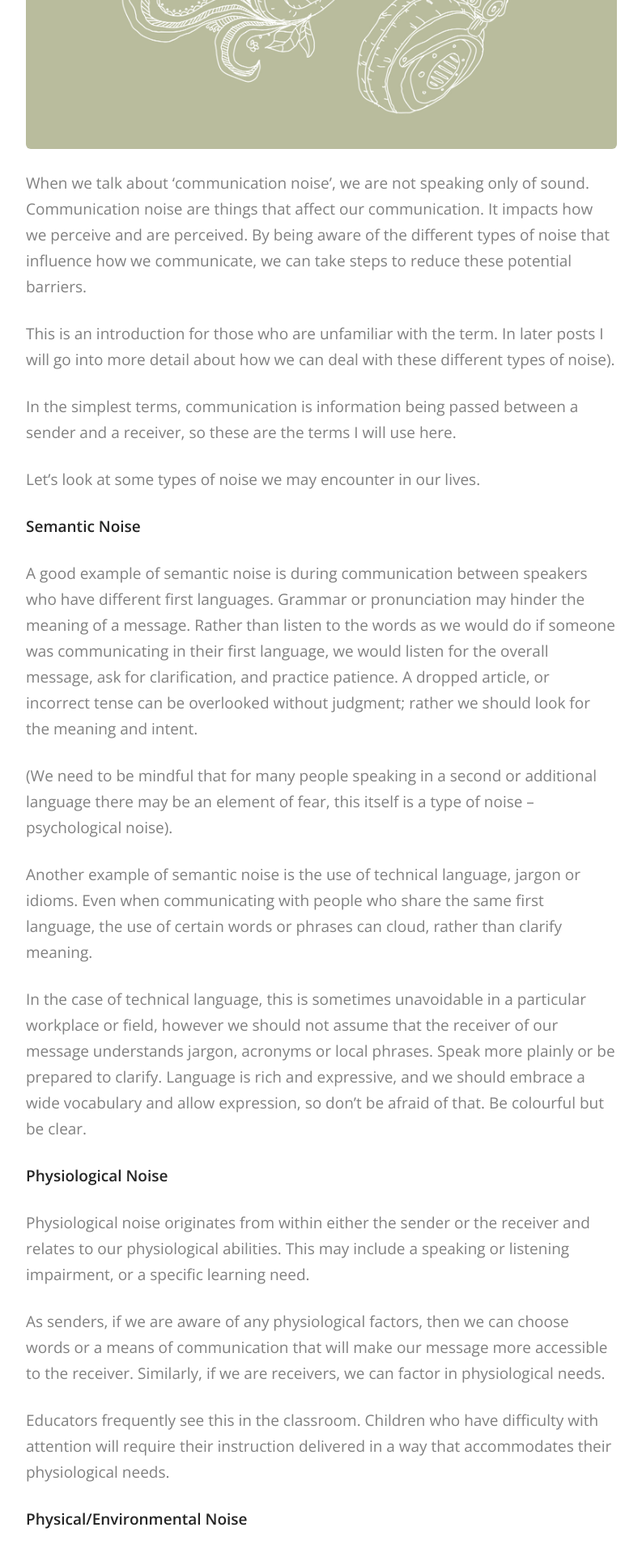
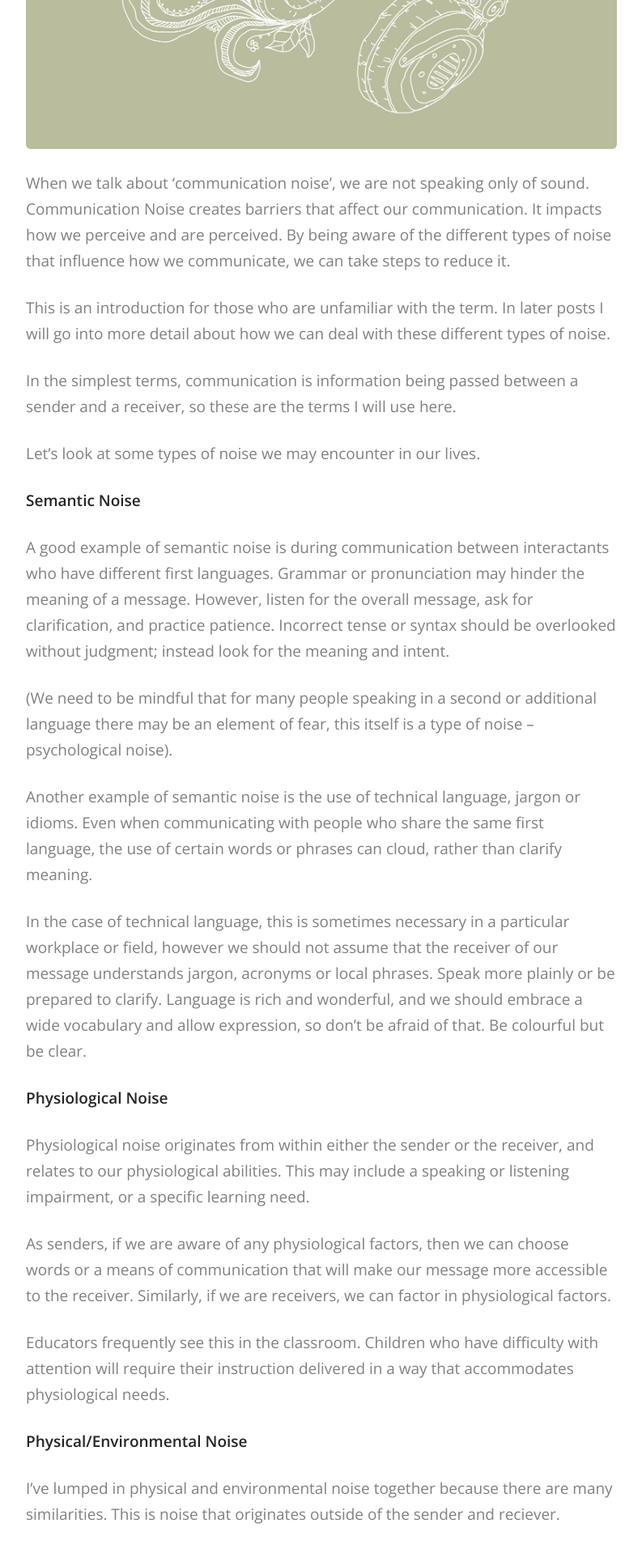
Before and after one commit to catesg/catesg.github.io, a Jekyll site: the page built from _posts/2021-08-20-what-is-communication-noise.md, in a window 1280 px wide. Shown: the part 632-2550 px from the top of the page at 81% size, without its empty margins (243-1036 px from the left). Built offline with Jekyll 4.4.1, drawn with Linux system fonts in a browser that asks for light colours; some web fonts are replaced; some of the changed text lies outside the part shown.

Commit message:
Blog update and pagination colours

```diff
--- a/_layouts/blog.html
+++ b/_layouts/blog.html
@@ -90,13 +90,13 @@
                     {% assign end = paginator.total_pages %}
                     {% endif %}
 
-                    <div class="pagination">
+                    <div class="pagination sg-pagination">
                         {% if paginator.previous_page %}
                         <a class="pagination__prev" title="Previous Page" href="{{ paginator.previous_page_path | prepend: site.baseurl | replace: '//', '/' }}">
                             &laquo;
                         </a>
                         {% else %}
-                        <span class="pagination__prev">
+                        <span class="pagination__prev sg-pag-chev">
                             &laquo;
                         </span>
                         {% endif %}
@@ -144,7 +144,7 @@
                             &raquo;
                         </a>
                         {% else %}
-                        <span class="pagination__next">
+                        <span class="pagination__next sg-pag-chev">
                             &raquo;
                         </span>
                         {% endif %}
--- a/_posts/2021-08-20-what-is-communication-noise.md
+++ b/_posts/2021-08-20-what-is-communication-noise.md
@@ -7,9 +7,9 @@
 description: What is Communication Noise?
 videoURL:
 ---
-When we talk about ‘communication noise’, we are not speaking only of sound.  Communication noise are things that affect our communication. It impacts how we perceive and are perceived. By being aware of the different types of noise that influence how we communicate, we can take steps to reduce these potential barriers.
+When we talk about ‘communication noise’, we are not speaking only of sound. Communication Noise creates barriers that affect our communication. It impacts how we perceive and are perceived. By being aware of the different types of noise that influence how we communicate, we can take steps to reduce it.
 
-This is an introduction for those who are unfamiliar with the term. In later posts I will go into more detail about how we can deal with these different types of noise).
+This is an introduction for those who are unfamiliar with the term. In later posts I will go into more detail about how we can deal with these different types of noise.
 
 In the simplest terms, communication is information being passed between a sender and a receiver, so these are the terms I will use here.
 
@@ -17,48 +17,46 @@
 
 **Semantic Noise**
 
-A good example of semantic noise is during communication between speakers who have different first languages. Grammar or pronunciation may hinder the meaning of a message. Rather than listen to the words as we would do if someone was communicating in their first language, we would listen for the overall message, ask for clarification, and practice patience. A dropped article, or incorrect tense can be overlooked without judgment; rather we should look for the meaning and intent.
+A good example of semantic noise is during communication between interactants who have different first languages. Grammar or pronunciation may hinder the meaning of a message. However, listen for the overall message, ask for clarification, and practice patience. Incorrect tense or syntax should be overlooked without judgment; instead look for the meaning and intent.
 
 (We need to be mindful that for many people speaking in a second or additional language there may be an element of fear, this itself is a type of noise – psychological noise).
 
 Another example of semantic noise is the use of technical language, jargon or idioms. Even when communicating with people who share the same first language, the use of certain words or phrases can cloud, rather than clarify meaning.
 
-In the case of technical language, this is sometimes unavoidable in a particular workplace or field, however we should not assume that the receiver of our message understands jargon, acronyms or local phrases. Speak more plainly or be prepared to clarify.  Language is rich and expressive, and we should embrace a wide vocabulary and allow expression, so don’t be afraid of that. Be colourful but be clear.
+In the case of technical language, this is sometimes necessary in a particular workplace or field, however we should not assume that the receiver of our message understands jargon, acronyms or local phrases. Speak more plainly or be prepared to clarify.  Language is rich and wonderful, and we should embrace a wide vocabulary and allow expression, so don’t be afraid of that. Be colourful but be clear.
 
 
 **Physiological Noise**
 
-Physiological noise originates from within either the sender or the receiver and relates to our physiological abilities. This may include a speaking or listening impairment, or a specific learning need.
+Physiological noise originates from within either the sender or the receiver, and relates to our physiological abilities. This may include a speaking or listening impairment, or a specific learning need.
 
-As senders, if we are aware of any physiological factors, then we can choose words or a means of communication that will make our message more accessible to the receiver. Similarly, if we are receivers, we can factor in physiological needs.
+As senders, if we are aware of any physiological factors, then we can choose words or a means of communication that will make our message more accessible to the receiver. Similarly, if we are receivers, we can factor in physiological factors.
 
-Educators frequently see this in the classroom. Children who have difficulty with attention will require their instruction delivered in a way that accommodates their physiological needs.
+Educators frequently see this in the classroom. Children who have difficulty with attention will require their instruction delivered in a way that accommodates physiological needs.
 
 
 **Physical/Environmental Noise**
 
-I’ve lumped in physical and environmental noise together because there are many similarities.
+I’ve lumped in physical and environmental noise together because there are many similarities. This is noise that originates outside of the sender and reciever.
 
-Have you ever been in a restaurant and not been able to have a conversation with a friend because it was too noisy?
+Have you ever been in a noisy restaurant and not been able to have a conversation with a friend?
 
-What about trying to focus when talking on the phone but being distracted by your children doing something risky in the background, so interrupting your conversation to tell them to “do not pour water on the cat”?
+What about trying to focus when talking on the phone but being distracted by your children doing something risky in the background, so interrupting your conversation to tell them “do not pour water on the cat”?
 
-Flashing lights or sirens either drowning you out or catching your attention? Construction happening next door. Other classes yelling in the corridors outside your classroom, or co-workers having a loud conversation when you are trying to concentrate on an important email.
-
-This is physical and/or environmental noise. We can overcome this in a variety of ways. Mostly using our common sense – ask for music or conversation volume to be lowered, (or leave!) Make the phone call at a different time or in a different place.
+Flashing lights or sirens either drowning you out or catching your attention? Construction happening next door? Other classes yelling in the corridors outside your classroom, or co-workers having a loud conversation when you are trying to concentrate on an important email? This is all physical and/or environmental noise. We can overcome this in a variety of ways. Ask music or conversation volume to be lowered, (or leave!) Make the phone call at a different time or in a different place.
 
 If the sender or receiver are being distracted by the environment, then the effectiveness of the message may be impaired.
 
 **Psychological Noise**
 
-Psychological noise comes from the psychological states of the sender and the receiver.  It can include prejudices and stereotypes; it can be an emotional state. Earlier I mentioned the fear some experience when speaking in an additional language. This fear can make us go blank or stop us from attempting to speak in another language altogether.
+Psychological noise comes from the psychological states of the sender and the receiver. It can include prejudices and stereotypes; it can be an emotional state. Earlier I mentioned the fear some experience when speaking in an additional language. This fear can make us go blank or stop us from attempting to speak in another language altogether.
 
-Past interactions, or even spilling our coffee down the front of our jacket on the way to work, can influence our mental state and spill into our communication. You may not even be conscious of it.
+Past interactions, or even spilling our coffee down the front of our jacket on the way to work, can influence our mental state and spill into our communication. We may not even be conscious of it.
 
-Cultivating an awareness of our psychological noise, and understanding that others bring this noise into communication, gives us an opportunity to refine our interactions.
+Cultivating an awareness of our own psychological noise, and understanding that others bring this noise into communication, gives us an opportunity to refine our interactions.
 
 **Finally…**
 
-Just as experts debate how many senses we have, (yes, it’s far more than five), so communication experts may categorise types of noise slightly differently. Technical noise, (for example, a dodgy phone signal), is one such category. The key point here is that there are many small things that can create barriers to how we understand each other.
+Just as experts debate how many senses we have, (yes, it’s far more than five), so communication experts may categorise types of noise slightly differently. Technical noise, (for example, a dodgy phone signal), is one such category. The key point here is that there are many small things that can impede how we understand each other.
 
-See if you can pinpoint an instance of noise happening in your communication, then reflect, and act on dealing with it.
+See if you can pinpoint an instance of noise happening in your communication, then reflect, and act to mitigate the effect.
--- a/css/custom.css
+++ b/css/custom.css
@@ -63,6 +63,14 @@
     color: #2A3757;
 }
 
+.sg-pagination a {
+    color: #2A3757;
+}
+
+.sg-pag-chev {
+    font-size: 14px;
+}
+
 @media all and (max-width: 1190px) {
 
     .sg-socialShareButton {
```
